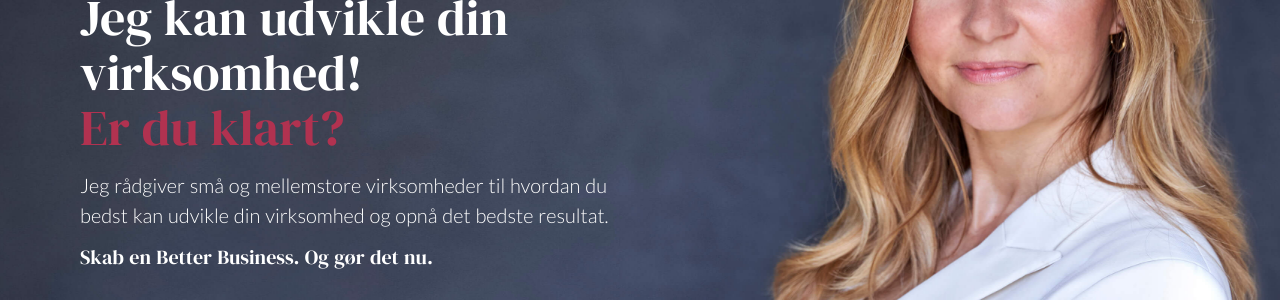
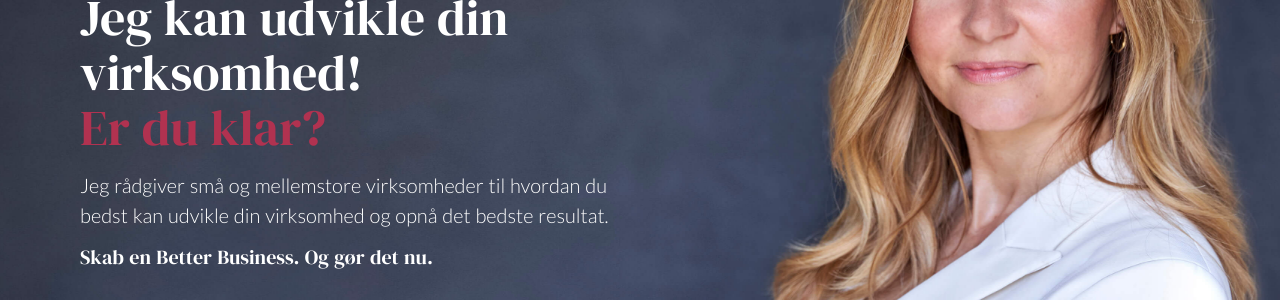
Before and after one commit to betterbusinessnu/betterbusinessnu.github.io, a Jekyll site: the page built from index.html, in a window 1280 px wide and 900 px high. Shown: the part 385-685 px from the top of the window. Built offline with Jekyll 4.4.1, drawn with Linux system fonts in a browser that asks for light colours.

Commit message:
Updated 'index.html' via CloudCannon

```diff
--- a/index.html
+++ b/index.html
@@ -17,7 +17,7 @@ title: 'Better Business'
                     <img class="logo" src="./images/logo.svg" alt="" data-aos="zoom-in-up" data-aos-duration="500" />
                     <div class="content-wrapper position-left">
                         <h1 data-aos="fade-right" data-aos-delay="100" data-aos-duration="500" class="editable">
-                            Jeg kan udvikle din virksomhed! <span class="highlight">Er du klart?</span>
+                            Jeg kan udvikle din virksomhed! <span class="highlight">Er du klar?</span>
                         </h1>
                         <p class="leader editable" data-aos="fade-right" data-aos-delay="200" data-aos-duration="500">
                             Jeg r&aring;dgiver sm&aring; og mellemstore virksomheder til hvordan du bedst kan udvikle din virksomhed og opn&aring; det bedste resultat.
```
